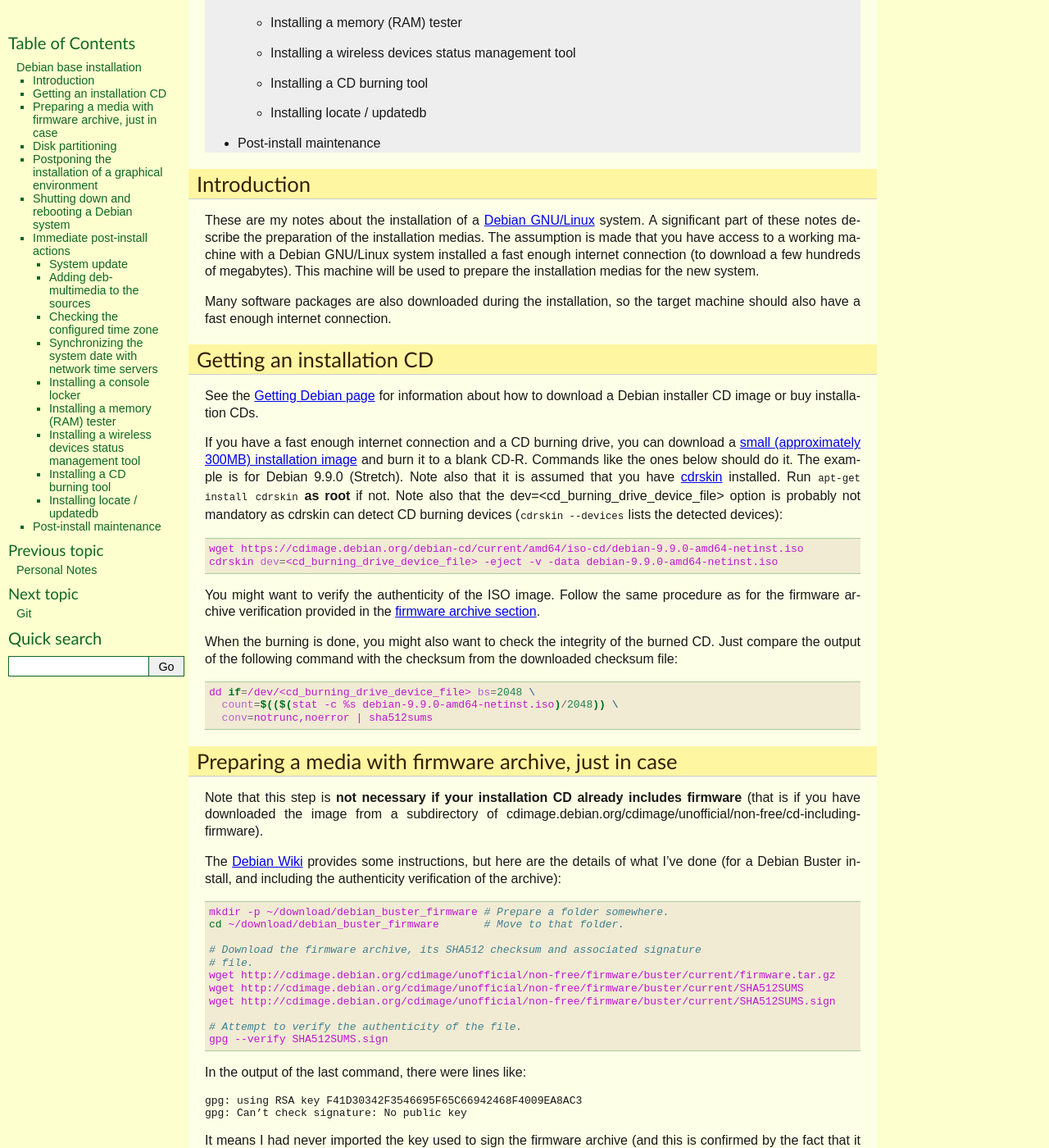
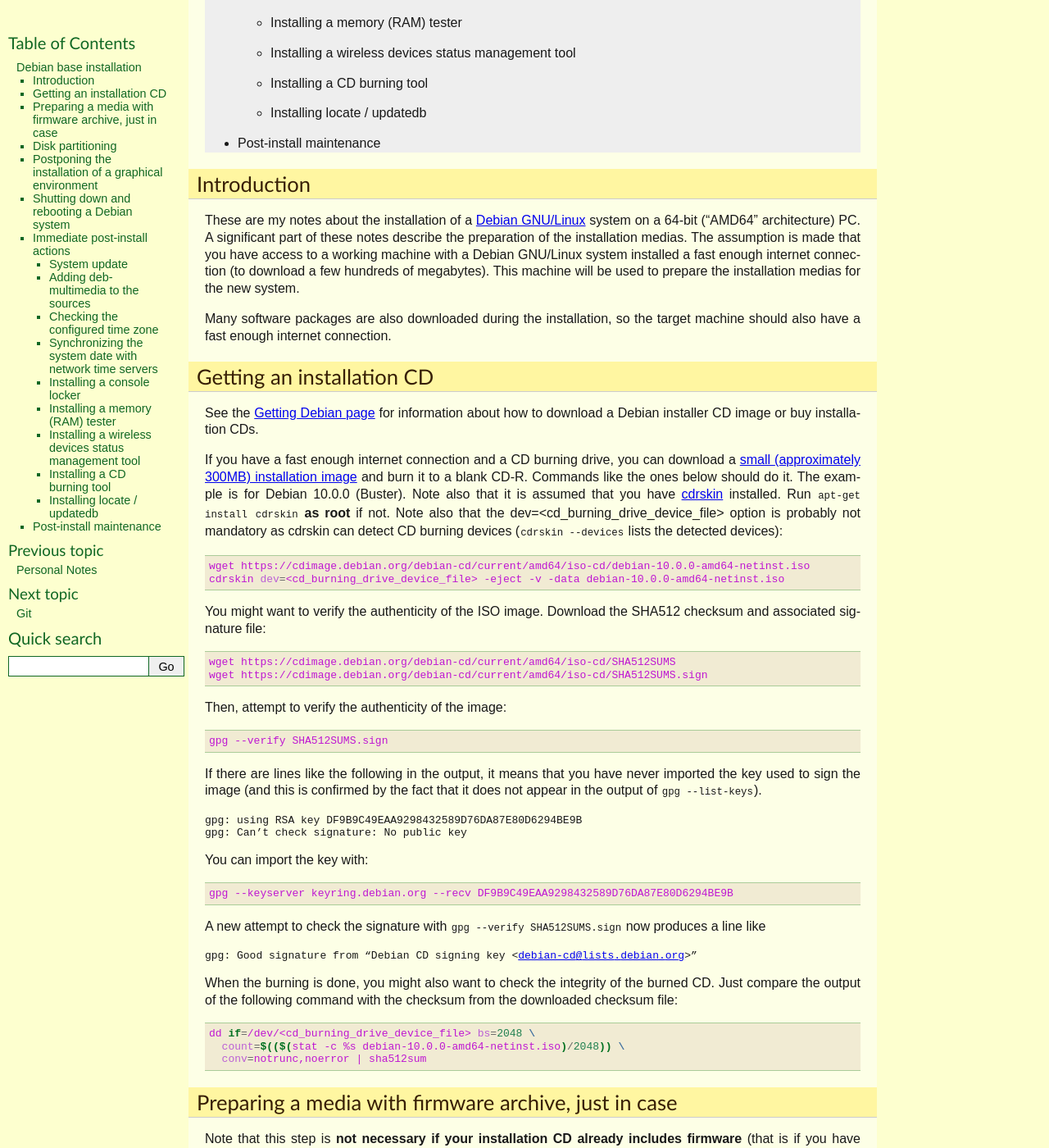
Before and after one commit to thierr26/thierr26_personal_notes_sphinx_sources, a Sphinx documentation site: the page built from source/debian_base_install.rst, in a window 1280 px wide and 1400 px high, scrolled down 550 px. Shown: the whole window at 82% size. Built offline with Sphinx 7.4.7, drawn with Linux system fonts in a browser that asks for light colours; some of the changed text lies outside the part shown.

Commit message:
Update Debian installation page

```diff
--- a/source/debian_base_install.rst
+++ b/source/debian_base_install.rst
@@ -12,11 +12,12 @@
 ------------
 
 These are my notes about the installation of a `Debian GNU/Linux
-<https://www.debian.org>`_ system. A significant part of these notes describe
-the preparation of the installation medias. The assumption is made that you
-have access to a working machine with a Debian GNU/Linux system installed a
-fast enough internet connection (to download a few hundreds of megabytes). This
-machine will be used to prepare the installation medias for the new system.
+<https://www.debian.org>`_ system on a 64-bit ("AMD64" architecture) PC. A
+significant part of these notes describe the preparation of the installation
+medias. The assumption is made that you have access to a working machine with a
+Debian GNU/Linux system installed a fast enough internet connection (to
+download a few hundreds of megabytes). This machine will be used to prepare the
+installation medias for the new system.
 
 Many software packages are also downloaded during the installation, so the
 target machine should also have a fast enough internet connection.
@@ -33,7 +34,8 @@
   single: CD burning
   single: dd
   single: stat
-  single: sha512sums
+  single: sha512sum
+  single: gpg
 
 See the `Getting Debian page <https://www.debian.org/distrib/>`_ for
 information about how to download a Debian installer CD image or buy
@@ -42,31 +44,51 @@
 If you have a fast enough internet connection and a CD burning drive, you can
 download a `small (approximately 300MB) installation image
 <https://www.debian.org/distrib/netinst>`_ and burn it to a blank CD-R.
-Commands like the ones below should do it. The example is for Debian 9.9.0
-(Stretch). Note also that it is assumed that you have `cdrskin
+Commands like the ones below should do it. The example is for Debian 10.0.0
+(Buster). Note also that it is assumed that you have `cdrskin
 <http://scdbackup.sourceforge.net/cdrskin_eng.html>`_ installed. Run ``apt-get
 install cdrskin`` **as root** if not. Note also that the
 dev=<cd_burning_drive_device_file> option is probably not mandatory as cdrskin
 can detect CD burning devices (``cdrskin --devices`` lists the detected
 devices)::
 
-  wget https://cdimage.debian.org/debian-cd/current/amd64/iso-cd/debian-9.9.0-amd64-netinst.iso
-  cdrskin dev=<cd_burning_drive_device_file> -eject -v -data debian-9.9.0-amd64-netinst.iso
+  wget https://cdimage.debian.org/debian-cd/current/amd64/iso-cd/debian-10.0.0-amd64-netinst.iso
+  cdrskin dev=<cd_burning_drive_device_file> -eject -v -data debian-10.0.0-amd64-netinst.iso
 
-You might want to verify the authenticity of the ISO image. Follow the same
-procedure as for the firmware archive verification provided in the
-:ref:`firmware archive section <firmware_archive_media>`.
+You might want to verify the authenticity of the ISO image. Download the SHA512
+checksum and associated signature file::
+
+  wget https://cdimage.debian.org/debian-cd/current/amd64/iso-cd/SHA512SUMS
+  wget https://cdimage.debian.org/debian-cd/current/amd64/iso-cd/SHA512SUMS.sign
+
+Then, attempt to verify the authenticity of the image::
+
+  gpg --verify SHA512SUMS.sign
+
+If there are lines like the following in the output, it means that you have
+never imported the key used to sign the image (and this is confirmed by the
+fact that it does not appear in the output of ``gpg --list-keys``).
+
+| gpg:                using RSA key DF9B9C49EAA9298432589D76DA87E80D6294BE9B
+| gpg: Can't check signature: No public key
+
+You can import the key with::
+
+  gpg --keyserver keyring.debian.org --recv DF9B9C49EAA9298432589D76DA87E80D6294BE9B
+
+A new attempt to check the signature with ``gpg --verify SHA512SUMS.sign`` now
+produces a line like
+
+| gpg: Good signature from "Debian CD signing key <debian-cd@lists.debian.org>"
 
 When the burning is done, you might also want to check the integrity of the
 burned CD. Just compare the output of the following command with the checksum
 from the downloaded checksum file::
 
   dd if=/dev/<cd_burning_drive_device_file> bs=2048 \
-    count=$(($(stat -c %s debian-9.9.0-amd64-netinst.iso)/2048)) \
-    conv=notrunc,noerror | sha512sums
+    count=$(($(stat -c %s debian-10.0.0-amd64-netinst.iso)/2048)) \
+    conv=notrunc,noerror | sha512sum
 
-
-.. _firmware_archive_media:
 
 Preparing a media with firmware archive, just in case
 -----------------------------------------------------
@@ -74,8 +96,8 @@
 .. index::
   single: Debian firmware archive
   single: wget
-  single: gpg
   triple: archives; .tar.gz archives; tar
+  single: sha512sum
 
 Note that this step is **not necessary if your installation CD already includes
 firmware** (that is if you have downloaded the image from a subdirectory of
@@ -85,33 +107,17 @@
 instructions, but here are the details of what I've done (for a Debian Buster
 install, and including the authenticity verification of the archive)::
 
-  mkdir -p ~/download/debian_buster_firmware # Prepare a folder somewhere.
-  cd ~/download/debian_buster_firmware       # Move to that folder.
+  mkdir -p ~/download/debian_buster_firmware # Create a directory somewhere.
+  cd ~/download/debian_buster_firmware       # Move to that directory.
 
   # Download the firmware archive, its SHA512 checksum and associated signature
   # file.
   wget http://cdimage.debian.org/cdimage/unofficial/non-free/firmware/buster/current/firmware.tar.gz
   wget http://cdimage.debian.org/cdimage/unofficial/non-free/firmware/buster/current/SHA512SUMS
-  wget http://cdimage.debian.org/cdimage/unofficial/non-free/firmware/buster/current/SHA512SUMS.sign
 
-  # Attempt to verify the authenticity of the file.
-  gpg --verify SHA512SUMS.sign
-
-In the output of the last command, there were lines like:
-
-| gpg:                using RSA key F41D30342F3546695F65C66942468F4009EA8AC3
-| gpg: Can't check signature: No public key
-
-It means I had never imported the key used to sign the firmware archive (and
-this is confirmed by the fact that it does not appear in the output of ``gpg
---list-keys``). I could import the key with::
-
-  gpg --keyserver keyring.debian.org --recv F41D30342F3546695F65C66942468F4009EA8AC3
-
-A new attempt to check the signature with ``gpg --verify SHA512SUMS.sign`` now
-produces a line like
-
-| gpg: Good signature from "Debian Testing CDs Automatic Signing Key <debian-cd@lists.debian.org>"
+I've checked the SHA512 checksum of ``firmware.tar.gz`` by issuing a
+``sha512sum firmware.tar.gz`` command and comparing the output with what is in
+SHA512SUMS.
 
 The final steps consisted in extracting the files from the firmware archive
 (``tar xvzf firmware.tar.gz``) and copy all the files with ``.deb`` extension
```
